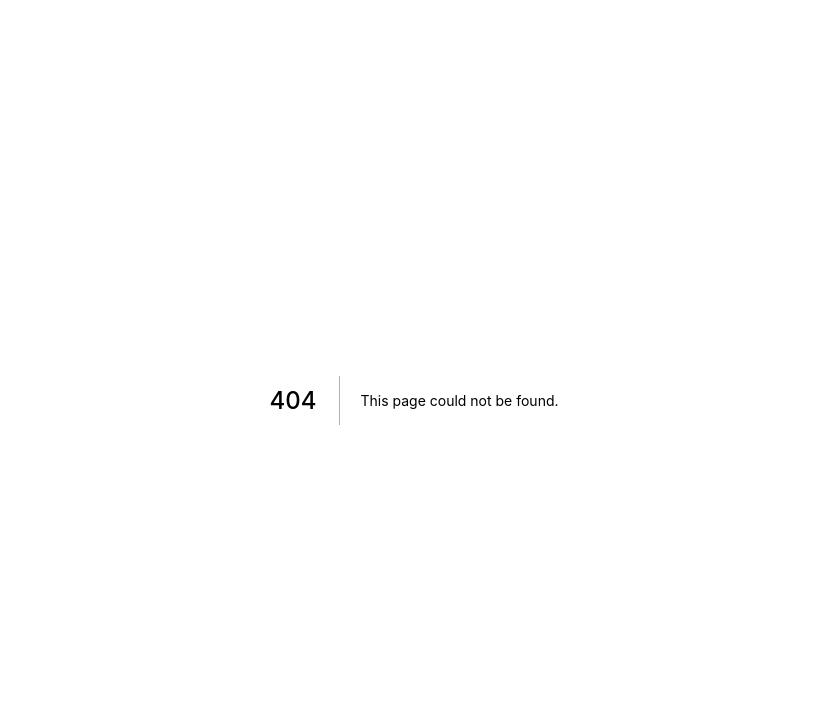
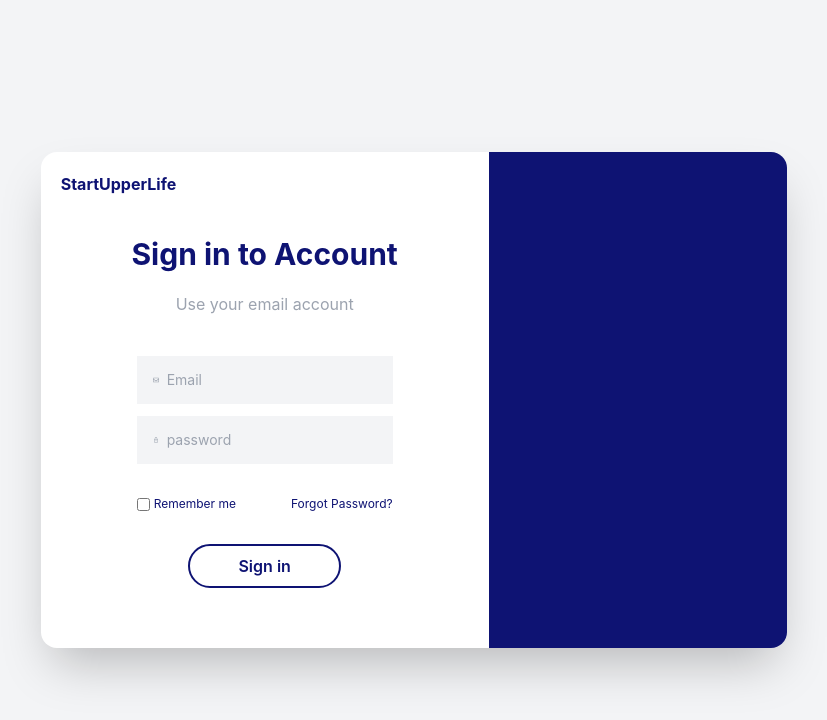
Before and after one commit to mariamee/cns-indicator, a Next.js app: page /login in a window 1280 px wide. Before the commit this address had no page. Shown: the top 720 px of the page, without its empty margins (226-1053 px from the left). Built offline with nearby package versions, Linux system fonts and the light colour scheme.

Commit message:
Add login(front) v0

```diff
--- /dev/null
+++ b/pages/login.js
@@ -0,0 +1,67 @@
+import Head from 'next/head'
+import Image from 'next/image'
+import styles from '../styles/Home.module.css'
+import { FaRegEnvelope } from 'react-icons/fa'
+import { MdLockOutline } from 'react-icons/md'
+const Login = () => {
+  return (
+    <div className="flex flex-col items-center justify-center min-h-screen xl:py-2 bg-gray-100 ">
+      <Head>
+        <title>StartUpperLife Login Page</title>
+        <meta name="description" content="Generated by create next app" />
+        <link rel="icon" href="/favicon.ico" />
+      </Head>
+      <main className="flex flex-col items-center justify-center w-full flex-1 xl:px-20 text-center  ">
+        {/* Sign in section */}
+        <div className="bg-white rounded-2xl shadow-2xl md:flex xl:w-2/3 max-w-4xl">
+          <div className="xl:w-3/5 p-5 md:shrink-0">
+            <div className=" font-bold text-[#0e1373] text-center sm:text-left">
+              <span>StartUpperLife</span>
+            </div>
+            <div className="py-10 text-[#0e1373]">
+              <h2 className="text-3xl font-bold mb-2">Sign in to Account</h2>
+              <p className="text-gray-400 mb-10 mt-5">Use your email account</p>
+              <div className="flex flex-col items-center">
+                <div className="bg-gray-100 flex items-center w-64 p-2 mb-3">
+                  <FaRegEnvelope className="text-gray-400 m-2" />
+                  <input
+                    type="email"
+                    name="email"
+                    placeholder="Email"
+                    className="text-sm bg-gray-100 outline-none flex-1"
+                  />
+                </div>
+                <div className="bg-gray-100 flex items-center w-64 p-2 mb-3">
+                  <MdLockOutline className="text-gray-400 m-2" />
+                  <input
+                    type="password"
+                    name="password"
+                    placeholder="password"
+                    className="text-sm bg-gray-100 outline-none flex-1"
+                  />
+                </div>
+                <div className=" flex w-64 mt-5 justify-between">
+                  <label htmlFor="#" className="text-xs flex items-center">
+                    <input type="checkbox" name="remember" className="mr-1" />
+                    Remember me
+                  </label>
+                  <a href="#" className="text-xs">
+                    <p>Forgot Password?</p>
+                  </a>
+                </div>
+                <a
+                  href="#"
+                  className="border-2 border-[#0e1373] rounded-full px-12 mt-8 py-2 inline-block font-semibold hover:bg-[#0e1373] hover:text-gray-100"
+                >
+                  Sign in
+                </a>
+              </div>
+            </div>
+          </div>
+          <div className="xl:w-2/5 bg-[#0e1373] text-gray-100 rounded-tr-2xl rounded-br-2xl py-36 px-12"></div>
+        </div>
+      </main>
+    </div>
+  )
+}
+export default Login
```
